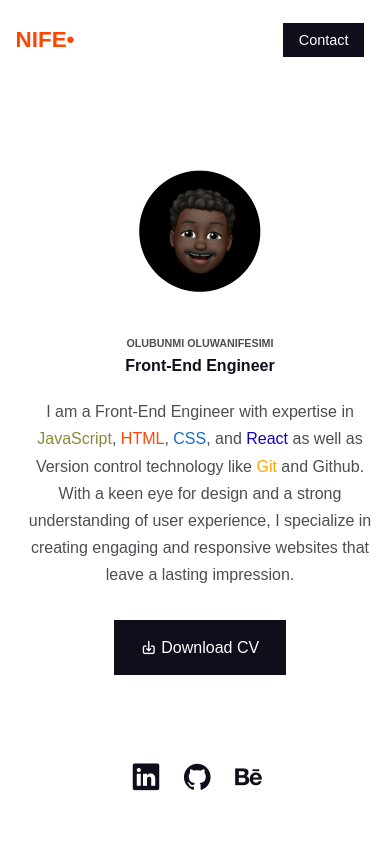
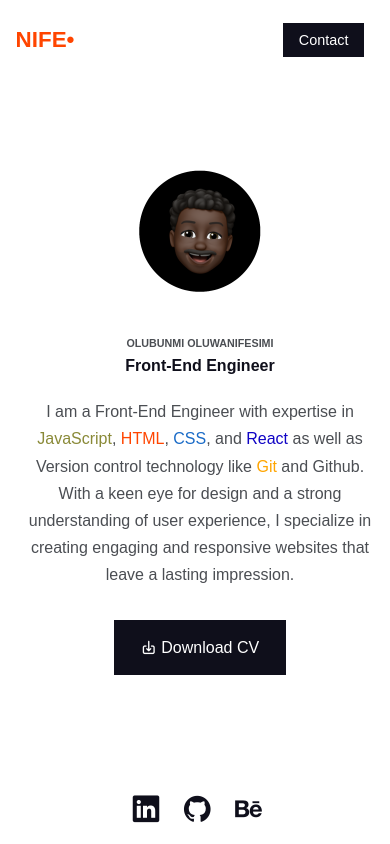
Before and after one commit to OLUBUNMII/portfolio, a plain HTML site: page index.html in a window 390 px wide. Shown: the top 844 px of the page. Drawn offline with nearby package versions, Linux system fonts and the light colour scheme.

Commit message:
Added a little margin between social links and download cv button

```diff
--- a/style.css
+++ b/style.css
@@ -634,7 +634,7 @@ footer ul li a:hover:after {
     display: flex;
     flex-direction: row;
     position: absolute;
-    margin-bottom: 15rem;
+    margin-bottom: 13rem;
     margin-right: -370px;
     font-size: 2rem;
   }
```
